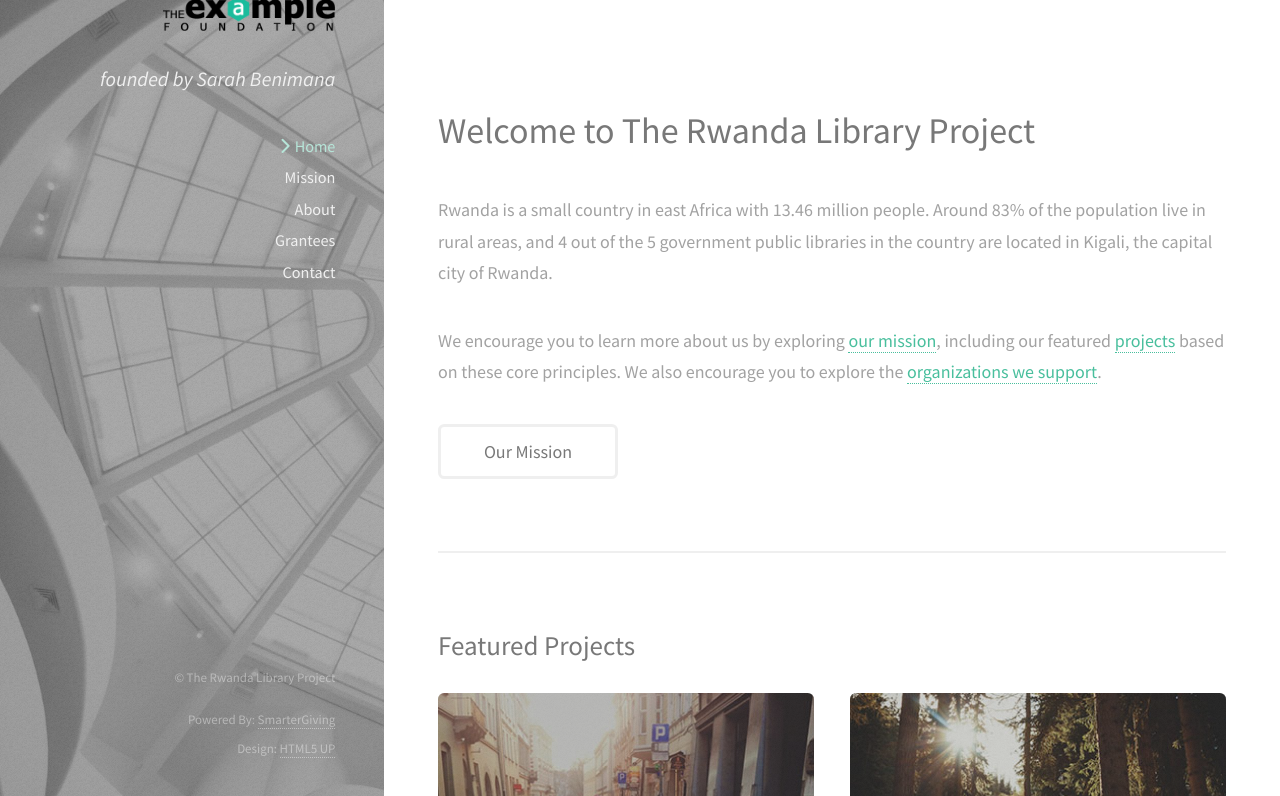
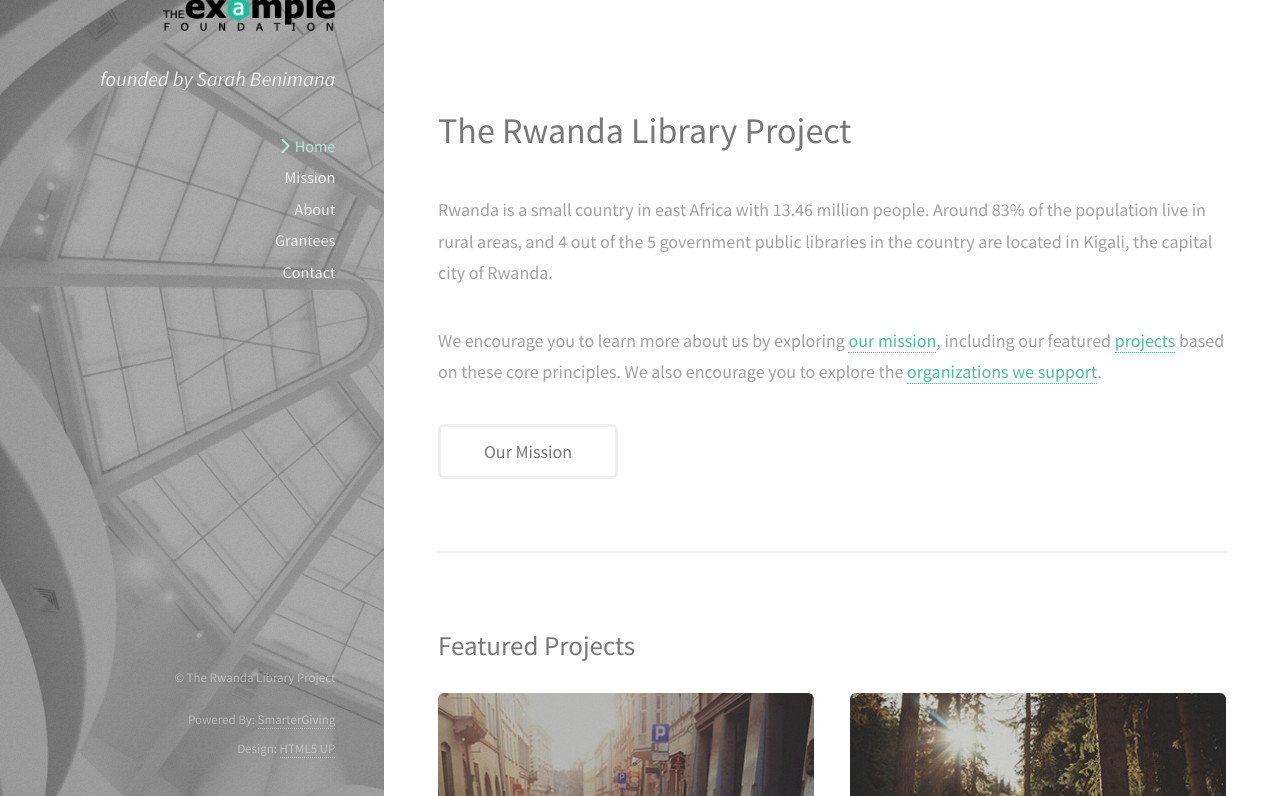
Before and after one commit to rural-cs/rural-cs.github.io, a Jekyll site: the page built from index.html, in a window 1280 px wide and 900 px high, cut to the strip 104-900 px from the top of the window. Built offline with Jekyll 4.4.1, drawn with Linux system fonts in a browser that asks for light colours; nearby versions of some CDN libraries; library files that are not in the unit come from our copies.

Commit message:
Update index.html

```diff
--- a/index.html
+++ b/index.html
@@ -4,7 +4,7 @@ layout: default
 <!-- One -->
 <section id="one">
   <header class="major">
-    <h2>Welcome to {{ site.foundation_name }}</h2>
+    <h2>{{ site.foundation_name }}</h2>
   </header>
   <p>{{ site.description }}</p>
   <p>We encourage you to learn more about us by exploring <a href="{{ site.baseurl }}/mission/">our mission</a>, including our featured <a href="#featured" class="scrolly">projects</a> based on these core principles. We also encourage you to explore the <a href="{{ site.baseurl }}/grantees/">organizations we support</a>.</p>
```
